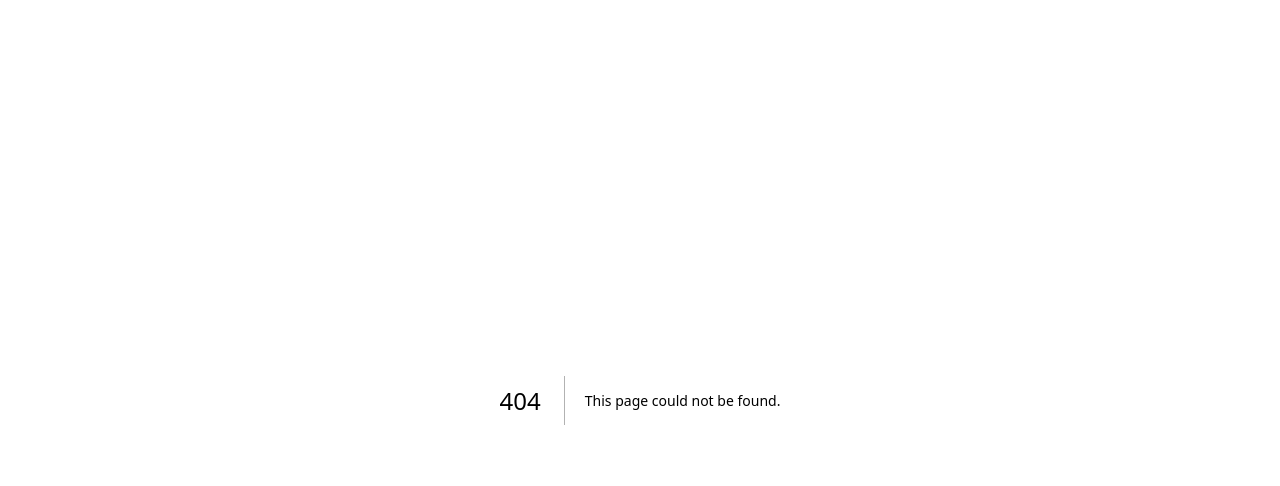
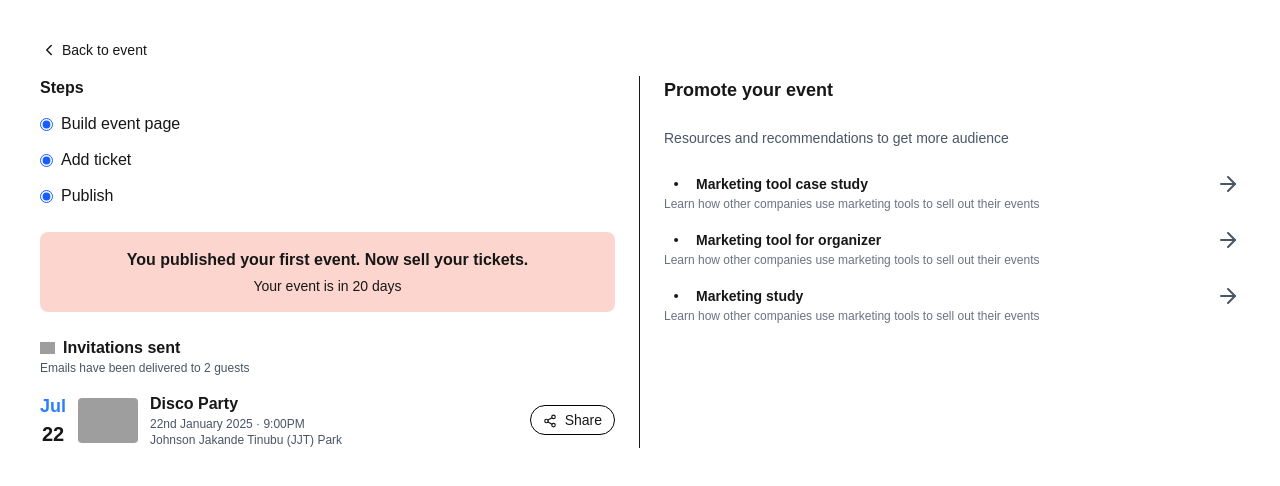
Before and after one commit to Mentorled-Projects/clust-frontend, a Next.js app: page /dashboard/published-first-event in a window 1280 px wide. Before the commit this address had no page. Shown: the top 486 px of the page. Built offline with nearby package versions, Linux system fonts and the light colour scheme; grey boxes are pictures that could not be loaded.

Commit message:
the published-first-event file was updated

```diff
--- /dev/null
+++ b/app/dashboard/published-first-event/page.tsx
@@ -0,0 +1,173 @@
+
+"use client"
+import React, { useState } from 'react';
+import { useRouter } from 'next/navigation';
+import Image from 'next/image';
+import {
+  ChevronLeft,
+  Share2,
+  Calendar,
+  MapPin,
+  User,
+  X,
+  Mail,
+  Copy,
+  Facebook,
+  Twitter,
+  Dot,
+  ArrowRight
+} from 'lucide-react';
+import NavbarDesktop from '../NavbarDesktop/page';
+
+export default function PublishedEventPage() {
+  const router = useRouter();
+  const [showShareModal, setShowShareModal] = useState(false);
+  const [guestCount, setGuestCount] = useState(2);
+
+  return (
+    <>
+    <div className="min-h-screen flex flex-col md:flex-row">
+      {/* Side Nav and Top Nav Components assumed to be persistent */}
+
+      <main className="flex-1 p-6 md:p-10">
+        <button
+          className="text-sm flex items-center gap-1 mb-4"
+          onClick={() => router.push('/ticket-summary')}
+        >
+          <ChevronLeft size={18} /> Back to event
+        </button>
+
+        <div className="flex flex-col md:flex-row gap-6">
+          {/* Left Div */}
+          <div className="border-r pr-6 w-full md:w-1/2 space-y-3">
+            <p className="font-semibold">Steps</p>
+            <label className="flex items-center gap-2">
+              <input type="radio" checked readOnly className="accent-blue-600" /> Build event page
+            </label>
+            <label className="flex items-center gap-2">
+              <input type="radio" checked readOnly className="accent-blue-600" /> Add ticket
+            </label>
+            <label className="flex items-center gap-2">
+              <input type="radio" checked readOnly className="accent-blue-600" /> Publish
+            </label>
+
+            <div className="bg-[#FCD6CE] p-4 rounded-lg mt-6 relative overflow-hidden">
+              <div className="text-center space-y-1">
+                <p className="font-bold">You published your first event. Now sell your tickets.</p>
+                <p className="text-sm">Your event is in 20 days</p>
+              </div>
+            </div>
+
+            <div className="flex flex-col gap-4 mt-6">
+              <div>
+                <div className="flex items-center gap-2">
+                    <Image src="/public/image/msg-deli.svg" width={15} height={15} alt='message-delivery'/>  <p className="font-semibold">Invitations sent</p>
+                </div>
+                <p className="text-xs text-gray-600">Emails have been delivered to {guestCount} guests</p>
+              </div>
+
+              <div className="flex items-center gap-3">
+                <div className="text-center">
+                  <p className="text-blue-500 font-bold text-lg">Jul</p>
+                  <p className="font-bold text-xl">22</p>
+                </div>
+                <Image src="/event.jpg" alt="event" width={60} height={60} className="rounded" />
+                <div>
+                  <p className="font-bold">Disco Party</p>
+                  <p className="text-xs text-gray-600">22nd January 2025 · 9:00PM</p>
+                  <p className="text-xs text-gray-600">Johnson Jakande Tinubu (JJT) Park</p>
+                </div>
+                <button
+                  className="ml-auto border border-black px-3 py-1 rounded-full text-sm"
+                  onClick={() => setShowShareModal(true)}
+                >
+                  <Share2 size={14} className="inline-block mr-1" /> Share
+                </button>
+              </div>
+            </div>
+          </div>
+
+          {/* Right Div */}
+          <div className="flex-1 space-y-6">
+            <h3 className="text-lg font-semibold">Promote your event</h3>
+            <p className="text-sm text-gray-600">Resources and recommendations to get more audience</p>
+
+            <div className="space-y-4">
+              {["Marketing tool case study", "Marketing tool for organizer", "Marketing study"].map((title, idx) => (
+                <div key={idx} className="flex items-start justify-between">
+                  <div>
+                    <div className="flex items-center gap-2">
+                      <Dot />
+                      <p className="font-semibold text-sm">{title}</p>
+                    </div>
+                    <p className="text-xs text-gray-500">Learn how other companies use marketing tools to sell out their events</p>
+                  </div>
+                  <ArrowRight className="text-gray-600 cursor-pointer" />
+                </div>
+              ))}
+            </div>
+          </div>
+        </div>
+
+        {/* Share Modal */}
+        {showShareModal && (
+          <div className="fixed inset-0 bg-black bg-opacity-50 flex items-center justify-center z-50">
+            <div className="bg-white rounded-lg p-6 w-full max-w-lg relative">
+              <button
+                onClick={() => setShowShareModal(false)}
+                className="absolute top-4 right-4"
+              >
+                <X />
+              </button>
+              <div className="text-center">
+                <h3 className="text-lg font-bold">Share event</h3>
+                <p className="text-sm text-gray-600">Invite people for your event</p>
+              </div>
+              <div className="mt-4">
+                <div className="flex items-center gap-3">
+                  <div className="text-center">
+                    <p className="text-blue-500 font-bold text-lg">Jul</p>
+                    <p className="font-bold text-xl">22</p>
+                  </div>
+                  <Image src="/event.jpg" alt="event" width={60} height={60} className="rounded" />
+                  <div>
+                    <p className="font-bold">Disco Party</p>
+                    <p className="text-xs text-gray-600">22nd January 2025 · 9:00PM</p>
+                    <p className="text-xs text-gray-600">Johnson Jakande Tinubu (JJT) Park</p>
+                  </div>
+                </div>
+
+                <div className="mt-4 border p-4 rounded-lg cursor-pointer flex items-center gap-3 hover:bg-gray-50">
+                  <Mail />
+                  <h3 className="text-sm font-semibold">Send email campaign</h3>
+                </div>
+
+                <p className="text-center text-xs my-3">OR</p>
+
+                <div className="space-y-2">
+                  <div className="flex items-center gap-2">
+                    <Copy />
+                    <button className="text-sm">Copy link</button>
+                  </div>
+
+                  <div className="flex items-center gap-4">
+                    <div className="flex items-center gap-2 border p-2 rounded-lg">
+                      <Facebook />
+                      <button className="text-sm">Facebook</button>
+                    </div>
+                    <div className="flex items-center gap-2 border p-2 rounded-lg">
+                      <Twitter />
+                      <button className="text-sm">Twitter</button>
+                    </div>
+                  </div>
+                </div>
+              </div>
+            </div>
+          </div>
+        )}
+      </main>
+    </div>
+        </>
+
+  );
+}
```
